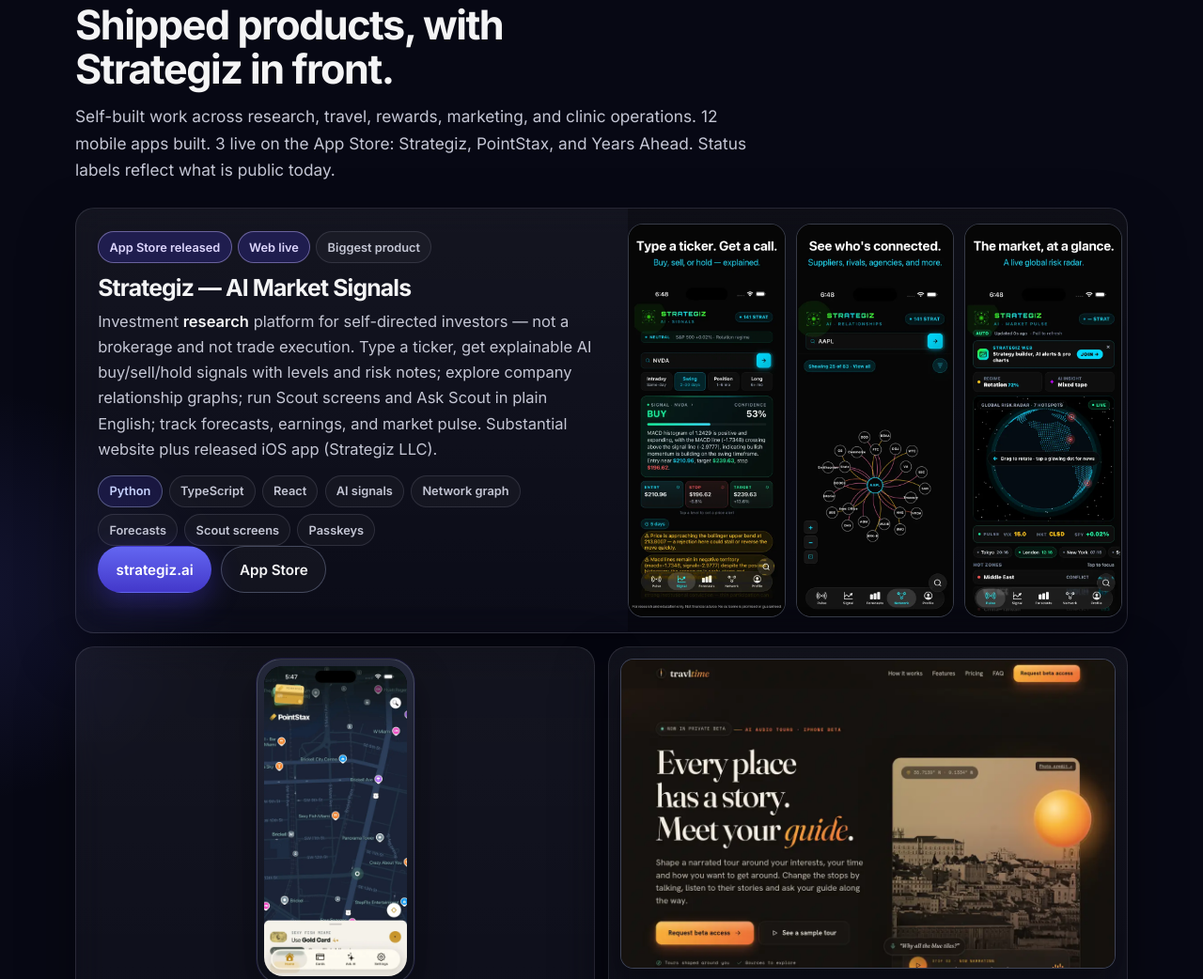
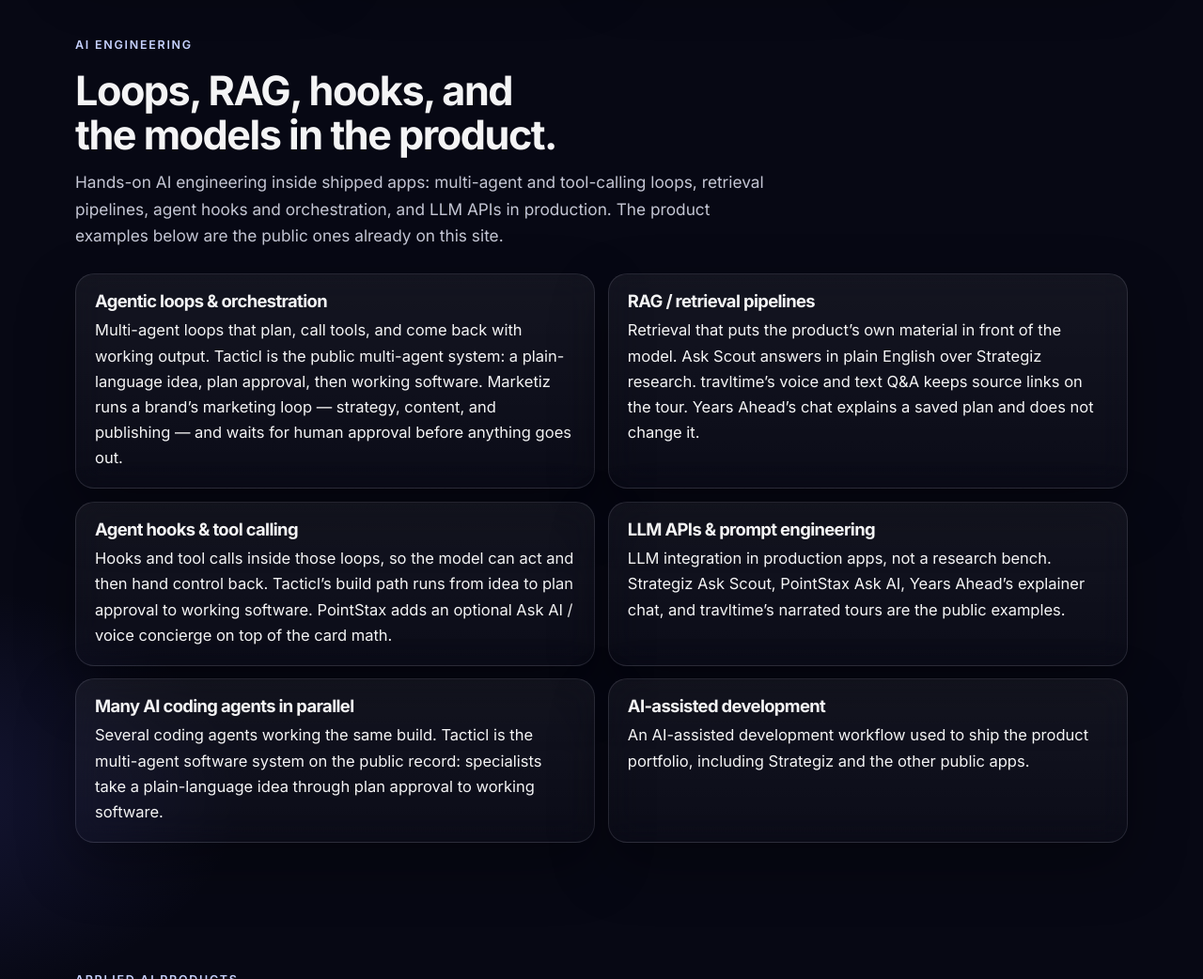
Before and after one commit to cuztomizer/Gabriel.jimenez.io, a plain HTML site: page index.html in a window 1280 px wide. Shown: the part 909-1951 px from the top of the page at 94% size. Drawn offline with Linux system fonts and the light colour scheme.

Commit message:
Lead the portfolio with hands-on AI engineering.
Put agentic loops, RAG, hooks, and production LLM work in the hero, a new capabilities section, and the social preview, tied only to products already described on the site.

Co-authored-by: Gabriel Jimenez <jimenez.gabe@gmail.com>

```diff
--- a/css/styles.css
+++ b/css/styles.css
@@ -280,7 +280,11 @@ section { padding: 4.25rem 0; }
   background: #000;
 }
 
-.card-grid, .patent-grid, .split { display: grid; gap: 0.85rem; }
+.card-grid, .patent-grid, .split, .ai-grid { display: grid; gap: 0.85rem; }
+.ai-grid { grid-template-columns: 1fr 1fr; }
+.ai-grid .glass { padding: 1.2rem 1.25rem 1.1rem; }
+.ai-grid h3 { margin: 0 0 0.45rem; font-size: 1.15rem; font-weight: 640; }
+.ai-grid p { margin: 0; }
 .card-grid, .split { grid-template-columns: 1fr 1fr; }
 .patent-grid { grid-template-columns: 1fr; }
 .product-card, .patent, .split .glass, .timeline li { padding: 1.25rem 1.25rem 1.1rem; transition: border-color 0.2s ease, transform 0.2s ease, background 0.2s ease; }
@@ -415,7 +419,7 @@ section { padding: 4.25rem 0; }
 }
 
 @media (max-width: 980px) {
-  .metric-grid, .feature, .card-grid, .split, .contact { grid-template-columns: 1fr; }
+  .metric-grid, .feature, .card-grid, .split, .contact, .ai-grid { grid-template-columns: 1fr; }
   .shot-rail img { flex-basis: 46vw; width: 46vw; max-width: 210px; }
 }
 @media (max-width: 760px) {
--- a/index.html
+++ b/index.html
@@ -3,25 +3,25 @@
 <head>
   <meta charset="utf-8" />
   <meta name="viewport" content="width=device-width, initial-scale=1" />
-  <title>Gabriel Antonio Jimenez — Applied AI Software Engineer</title>
-  <meta name="description" content="Gabriel Antonio Jimenez is an applied AI software engineer and full-stack product builder. 17 years engineering, 12 mobile apps, 3 live on the App Store, and two granted U.S. patents." />
+  <title>Gabriel Antonio Jimenez — Applied AI Engineer</title>
+  <meta name="description" content="Gabriel Antonio Jimenez is a hands-on AI engineer: agentic loops, RAG pipelines, agent hooks, and LLM integration in production apps, plus full-stack products. Java/Spring, Python, TypeScript, React Native." />
   <meta name="author" content="Gabriel Antonio Jimenez" />
   <meta name="theme-color" content="#070814" />
   <link rel="canonical" href="https://gabrieljimenez.io/" />
   <meta property="og:title" content="Gabriel Antonio Jimenez — Applied AI Engineer &amp; Inventor" />
-  <meta property="og:description" content="Full-stack product builder. 17 years engineering, 12 mobile apps, 3 live on the App Store, and two granted U.S. patents." />
+  <meta property="og:description" content="Applied AI Engineer · Agents, RAG &amp; full-stack products. Agentic loops, retrieval pipelines, hooks, and LLM integration in production apps." />
   <meta property="og:type" content="website" />
   <meta property="og:url" content="https://gabrieljimenez.io/" />
   <meta property="og:site_name" content="Gabriel Antonio Jimenez" />
   <meta property="og:image" content="https://gabrieljimenez.io/og-image.png" />
   <meta property="og:image:width" content="1200" />
   <meta property="og:image:height" content="630" />
-  <meta property="og:image:alt" content="Gabriel Antonio Jimenez, Applied AI Software Engineer and full-stack product builder. 17 years, 12 apps, 3 on the App Store, 2 granted patents." />
+  <meta property="og:image:alt" content="Gabriel Antonio Jimenez, Applied AI Engineer. Agents, RAG, and full-stack products. 17 years, 12 apps, 3 on the App Store, 2 patents." />
   <meta name="twitter:card" content="summary_large_image" />
   <meta name="twitter:title" content="Gabriel Antonio Jimenez — Applied AI Engineer &amp; Inventor" />
-  <meta name="twitter:description" content="Full-stack product builder. 17 years engineering, 12 mobile apps, 3 live on the App Store, and two granted U.S. patents." />
+  <meta name="twitter:description" content="Applied AI Engineer · Agents, RAG &amp; full-stack products. Agentic loops, retrieval pipelines, hooks, and LLM integration in production apps." />
   <meta name="twitter:image" content="https://gabrieljimenez.io/og-image.png" />
-  <meta name="twitter:image:alt" content="Gabriel Antonio Jimenez, Applied AI Software Engineer and full-stack product builder. 17 years, 12 apps, 3 on the App Store, 2 granted patents." />
+  <meta name="twitter:image:alt" content="Gabriel Antonio Jimenez, Applied AI Engineer. Agents, RAG, and full-stack products. 17 years, 12 apps, 3 on the App Store, 2 patents." />
   <link rel="preconnect" href="https://fonts.googleapis.com" />
   <link rel="preconnect" href="https://fonts.gstatic.com" crossorigin />
   <link href="https://fonts.googleapis.com/css2?family=Inter:wght@400;500;600;700&display=swap" rel="stylesheet" />
@@ -36,6 +36,7 @@
       <button class="menu-toggle" type="button" aria-expanded="false" aria-controls="nav-menu">Menu</button>
       <nav>
         <ul class="nav-links" id="nav-menu">
+          <li><a href="#ai">AI engineering</a></li>
           <li><a href="#products">Products</a></li>
           <li><a href="#patents">Patents</a></li>
           <li><a href="#experience">Experience</a></li>
@@ -50,13 +51,14 @@
     <section class="hero" aria-labelledby="hero-title">
       <div class="hero-glow" aria-hidden="true"></div>
       <div class="wrap hero-copy">
-        <p class="eyebrow">Applied AI Software Engineer · Full-Stack Product Builder</p>
+        <p class="eyebrow">Applied AI Engineer · Agents, RAG &amp; full-stack products</p>
         <h1 id="hero-title">Gabriel Antonio Jimenez</h1>
         <p class="lede">
-          Hands-on builder of AI-powered products, led by <strong>Strategiz</strong>.
-          Co-inventor of two granted U.S. patents. 17 years shipping real software
-          across backend, frontend, and full three-tier systems — deepest in Java and Spring,
-          with Python, TypeScript, React, React Native, and Rust experience.
+          Hardcore, hands-on AI engineering: agentic loops (multi-agent and tool-calling),
+          RAG pipelines, agent hooks and orchestration, and LLM integration in production apps.
+          Full-stack product builder on the same work — deepest in Java and Spring, with Python,
+          TypeScript, and React Native. Co-inventor of two granted U.S. patents.
+          17 years shipping real software, led by <strong>Strategiz</strong>.
         </p>
         <div class="hero-actions">
           <a class="btn btn-primary" href="https://github.com/cuztomizer" rel="noopener noreferrer" target="_blank">GitHub</a>
@@ -64,13 +66,14 @@
           <a class="btn btn-ghost" href="#connect">Contact</a>
         </div>
         <ul class="chips" aria-label="Working stack">
+          <li class="hot">Agentic loops</li>
+          <li class="hot">RAG pipelines</li>
+          <li class="hot">Agent hooks</li>
           <li>Java / Spring</li>
           <li>Python</li>
           <li>TypeScript</li>
-          <li>React</li>
           <li>React Native</li>
           <li>Rust (experience)</li>
-          <li>AI-powered apps</li>
         </ul>
       </div>
     </section>
@@ -93,6 +96,66 @@
           <strong>2</strong>
           <span>Granted U.S. patents</span>
         </article>
+      </div>
+    </section>
+
+    <section id="ai">
+      <div class="wrap">
+        <p class="eyebrow">AI engineering</p>
+        <h2>Loops, RAG, hooks, and the models in the product.</h2>
+        <p class="section-intro">
+          Hands-on AI engineering inside shipped apps: multi-agent and tool-calling loops,
+          retrieval pipelines, agent hooks and orchestration, and LLM APIs in production.
+          The product examples below are the public ones already on this site.
+        </p>
+        <div class="ai-grid">
+          <article class="glass reveal">
+            <h3>Agentic loops &amp; orchestration</h3>
+            <p>
+              Multi-agent loops that plan, call tools, and come back with working output.
+              Tacticl is the public multi-agent system: a plain-language idea, plan approval, then working software.
+              Marketiz runs a brand’s marketing loop — strategy, content, and publishing — and waits for human approval before anything goes out.
+            </p>
+          </article>
+          <article class="glass reveal">
+            <h3>RAG / retrieval pipelines</h3>
+            <p>
+              Retrieval that puts the product’s own material in front of the model.
+              Ask Scout answers in plain English over Strategiz research.
+              travltime’s voice and text Q&amp;A keeps source links on the tour.
+              Years Ahead’s chat explains a saved plan and does not change it.
+            </p>
+          </article>
+          <article class="glass reveal">
+            <h3>Agent hooks &amp; tool calling</h3>
+            <p>
+              Hooks and tool calls inside those loops, so the model can act and then hand control back.
+              Tacticl’s build path runs from idea to plan approval to working software.
+              PointStax adds an optional Ask AI / voice concierge on top of the card math.
+            </p>
+          </article>
+          <article class="glass reveal">
+            <h3>LLM APIs &amp; prompt engineering</h3>
+            <p>
+              LLM integration in production apps, not a research bench.
+              Strategiz Ask Scout, PointStax Ask AI, Years Ahead’s explainer chat, and travltime’s narrated tours are the public examples.
+            </p>
+          </article>
+          <article class="glass reveal">
+            <h3>Many AI coding agents in parallel</h3>
+            <p>
+              Several coding agents working the same build.
+              Tacticl is the multi-agent software system on the public record: specialists take a plain-language idea through plan approval to working software.
+            </p>
+          </article>
+          <article class="glass reveal">
+            <h3>AI-assisted development</h3>
+            <p>
+              An AI-assisted development workflow used to ship the product portfolio,
+              including Strategiz and the other public apps.
+            </p>
+          </article>
+        </div>
       </div>
     </section>
 
@@ -444,7 +507,7 @@
               <a class="btn btn-ghost" href="https://patents.justia.com/inventor/gabriel-a-jimenez" rel="noopener noreferrer" target="_blank">Patents</a>
             </div>
             <p class="note">
-              Positioning: applied AI software engineer and full-stack product builder. Looking for coding IC roles
+              Positioning: hands-on AI engineer and full-stack product builder. Looking for coding IC roles
               that value architecture and shipped product depth — not pure people-management or security-leadership tracks.
             </p>
           </article>
```
Also changed, not shown: og-image.png.
